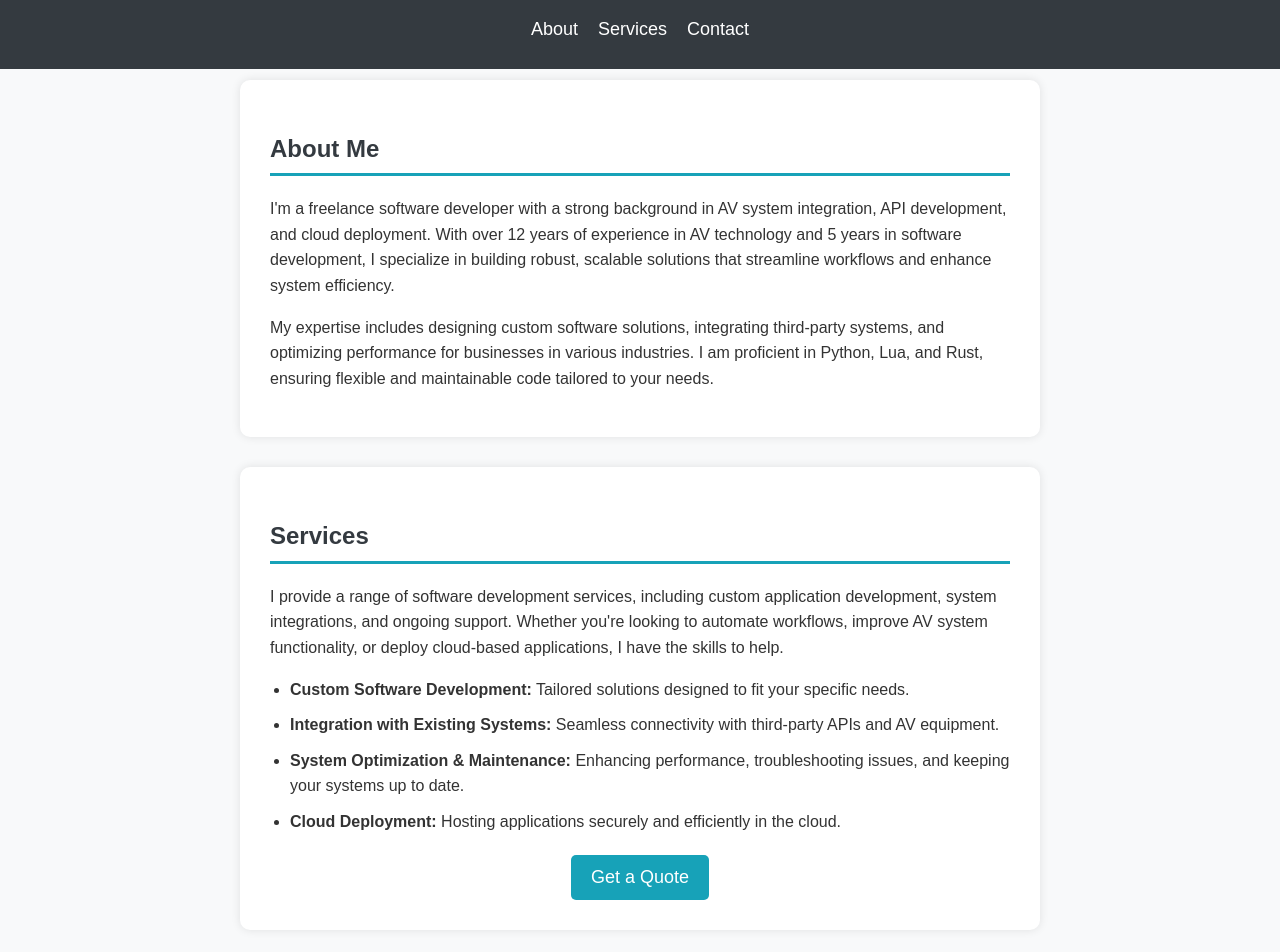
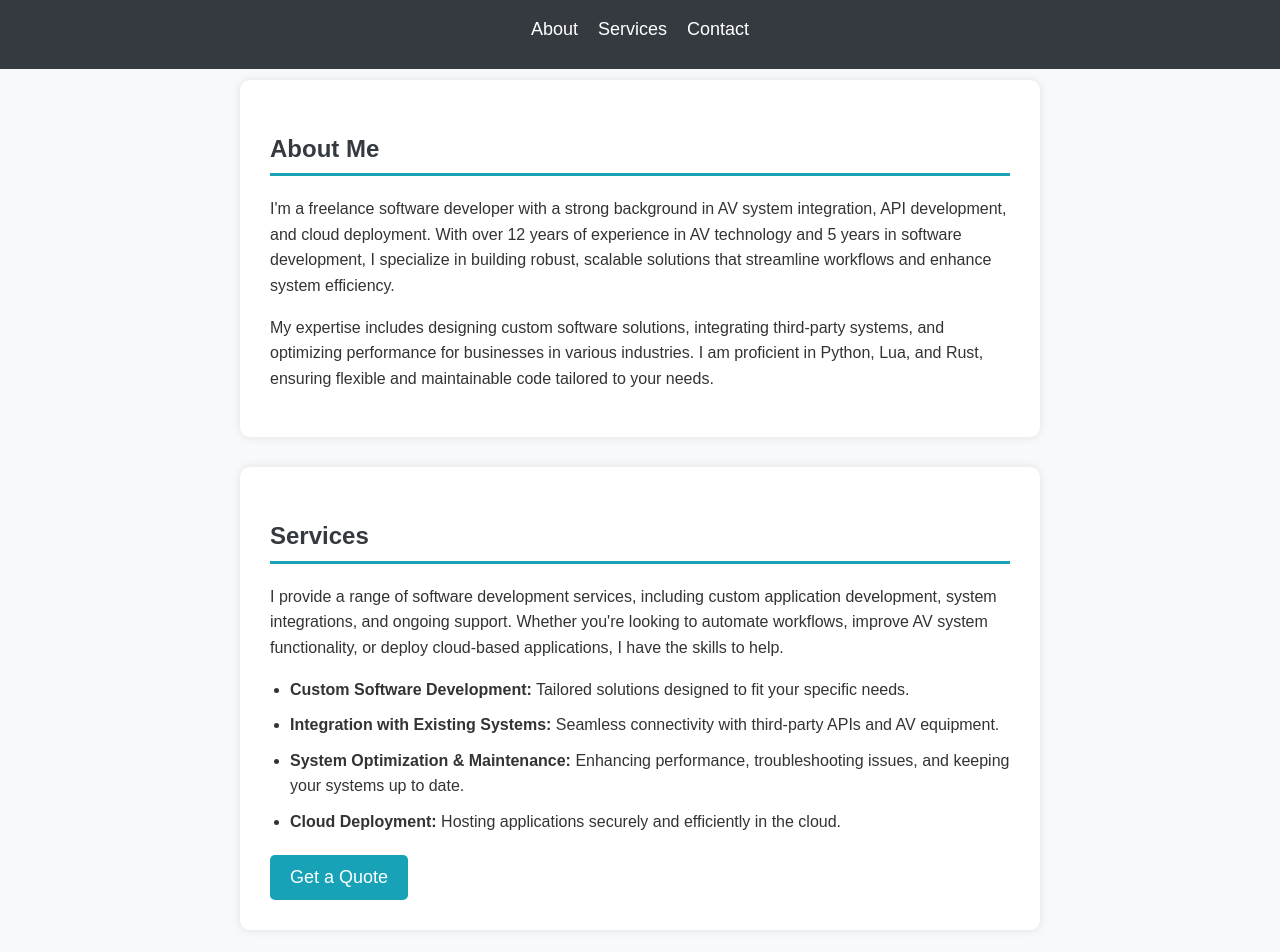
Before and after one commit to kcx1/kcx1.github.io, a plain HTML site: page index.html in a window 1280 px wide. Shown: the top 952 px of the page. Drawn offline with nearby package versions, Linux system fonts and the light colour scheme.

Commit message:
Update style.css

```diff
--- a/style.css
+++ b/style.css
@@ -50,6 +50,7 @@ main {
     padding: 80px 20px 40px;
     max-width: 800px;
     margin: auto;
+    text-align: left;
 }
 
 section {
@@ -65,6 +66,7 @@ h1 {
     border-bottom: 3px solid #17a2b8;
     padding-bottom: 5px;
     margin-bottom: 20px;
+    text-align: left;
 }
 
 p {
@@ -91,7 +93,7 @@ button#quote-btn {
     transition: background 0.3s;
     display: block;
     width: max-content;
-    margin: 20px auto 0;
+    margin: 20px 0 0;
 }
 
 button#quote-btn:hover {
```
